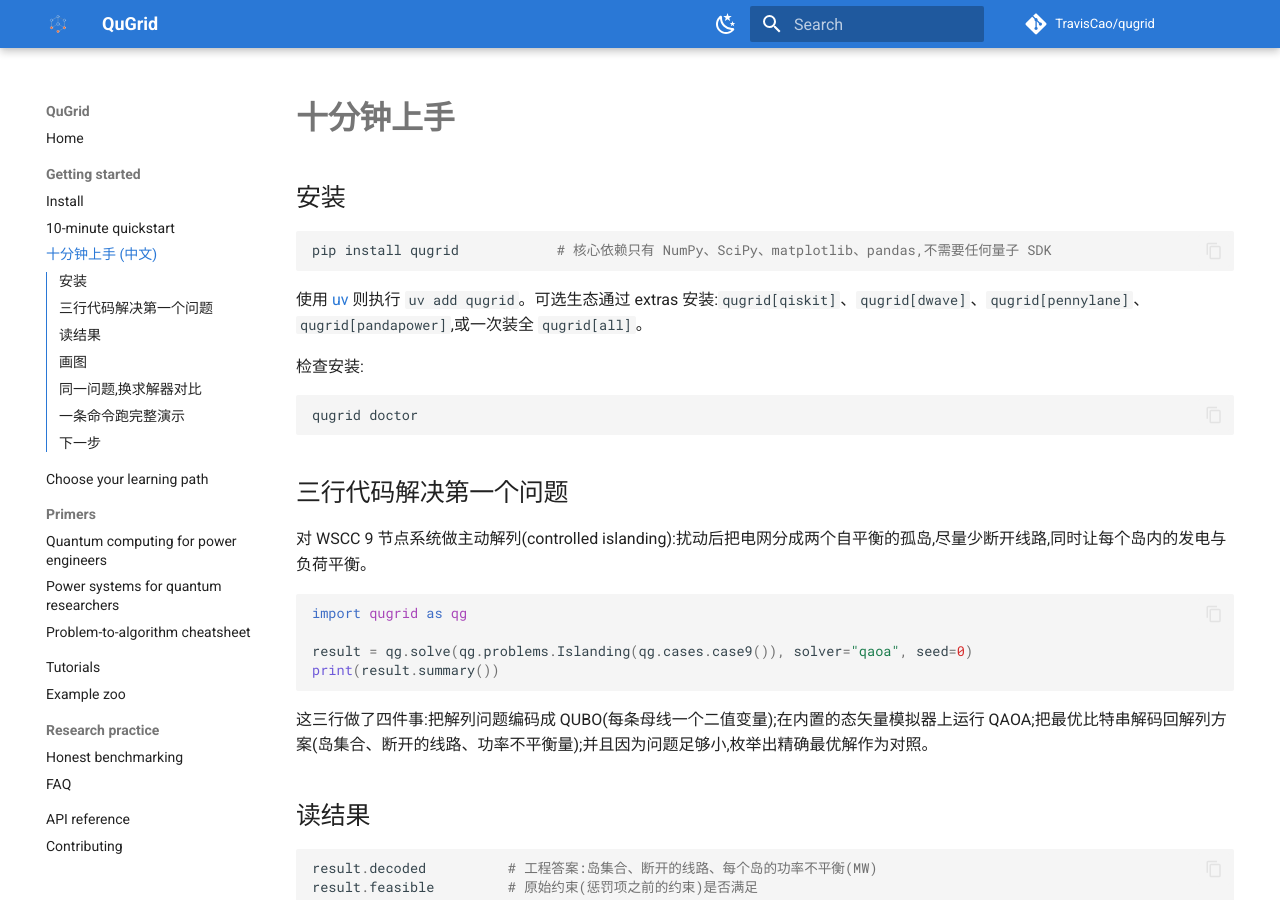
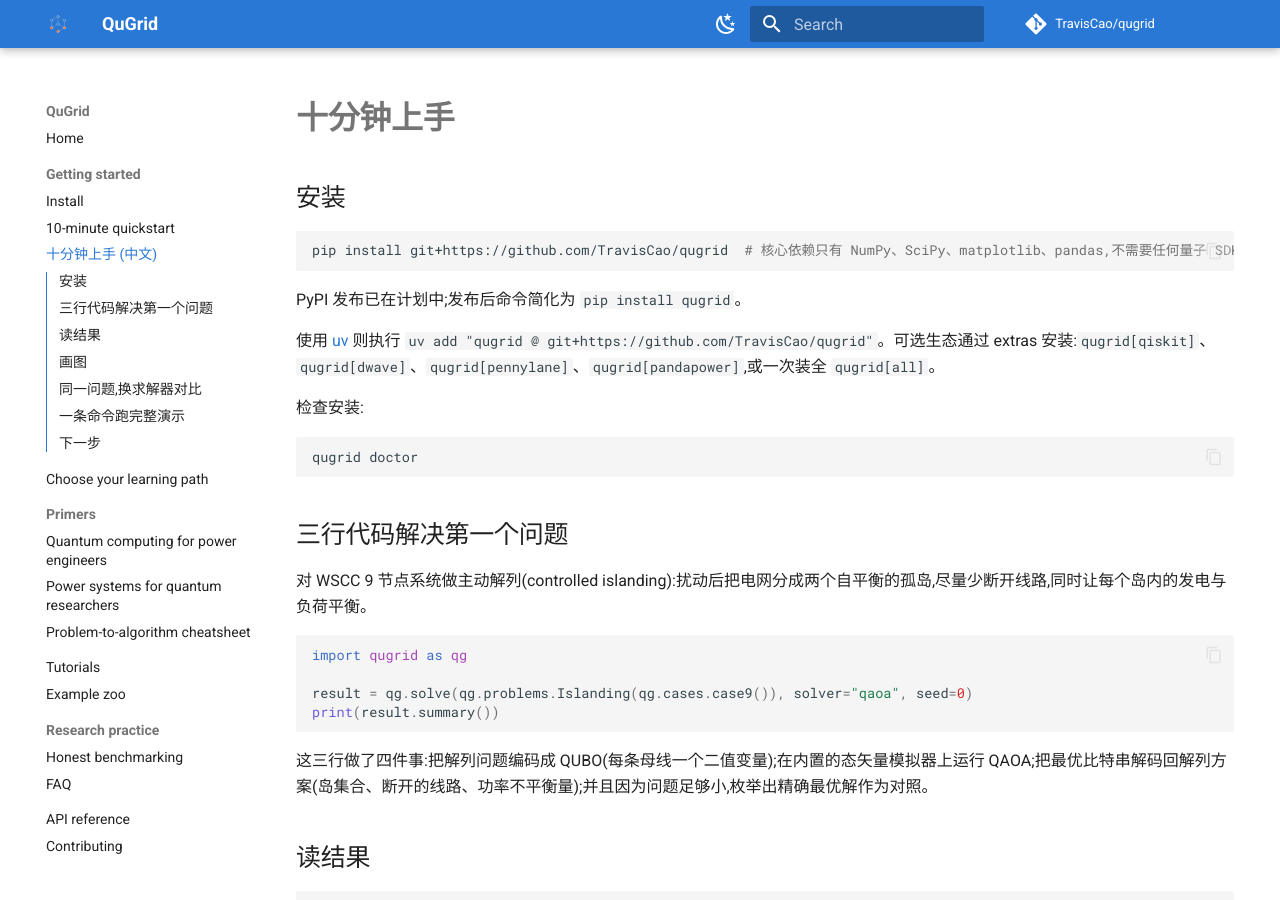
Before and after one commit to TravisCao/qugrid, an MkDocs documentation site: the page built from docs/quickstart_zh.md, in a window 1280 px wide and 900 px high. Built offline with MkDocs 1.6.1 and Material for MkDocs 9.7.7, drawn with Linux system fonts in a browser that asks for light colours; comment, search, counter and statistics services are not loaded.

Commit message:
Install docs: working git+https commands until the PyPI release lands

````diff
--- a/docs/quickstart_zh.md
+++ b/docs/quickstart_zh.md
@@ -3,10 +3,12 @@
 ## 安装
 
 ```bash
-pip install qugrid            # 核心依赖只有 NumPy、SciPy、matplotlib、pandas,不需要任何量子 SDK
+pip install git+https://github.com/TravisCao/qugrid  # 核心依赖只有 NumPy、SciPy、matplotlib、pandas,不需要任何量子 SDK
 ```
 
-使用 [uv](https://docs.astral.sh/uv/) 则执行 `uv add qugrid`。可选生态通过 extras 安装:`qugrid[qiskit]`、`qugrid[dwave]`、`qugrid[pennylane]`、`qugrid[pandapower]`,或一次装全 `qugrid[all]`。
+PyPI 发布已在计划中;发布后命令简化为 `pip install qugrid`。
+
+使用 [uv](https://docs.astral.sh/uv/) 则执行 `uv add "qugrid @ git+https://github.com/TravisCao/qugrid"`。可选生态通过 extras 安装:`qugrid[qiskit]`、`qugrid[dwave]`、`qugrid[pennylane]`、`qugrid[pandapower]`,或一次装全 `qugrid[all]`。
 
 检查安装:
 
````
Also changed, not shown: README.md (+5 -3 lines), README.zh.md (+5 -3 lines), docs/install.md (+4 -2 lines), docs/quickstart.md (+4 -2 lines), 2 other files.
